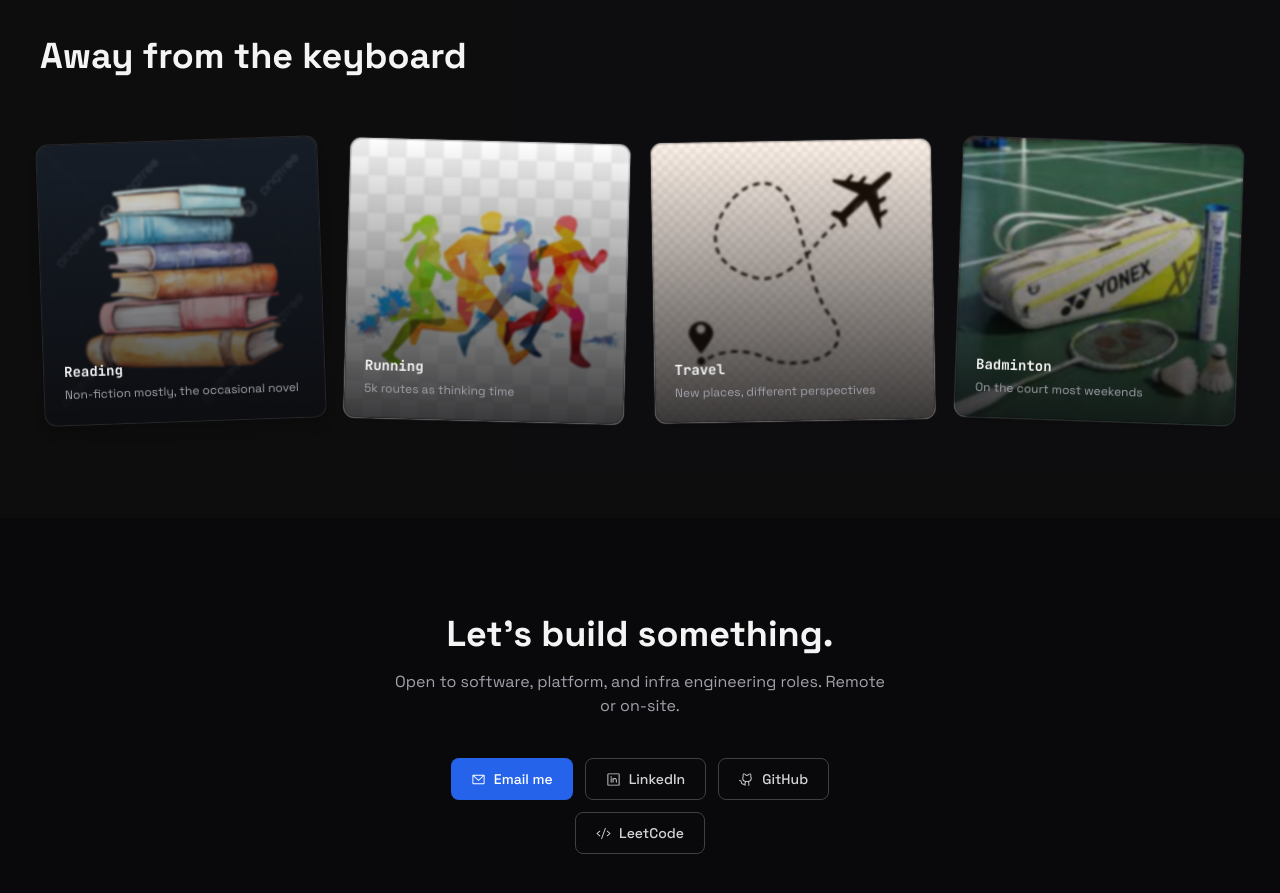
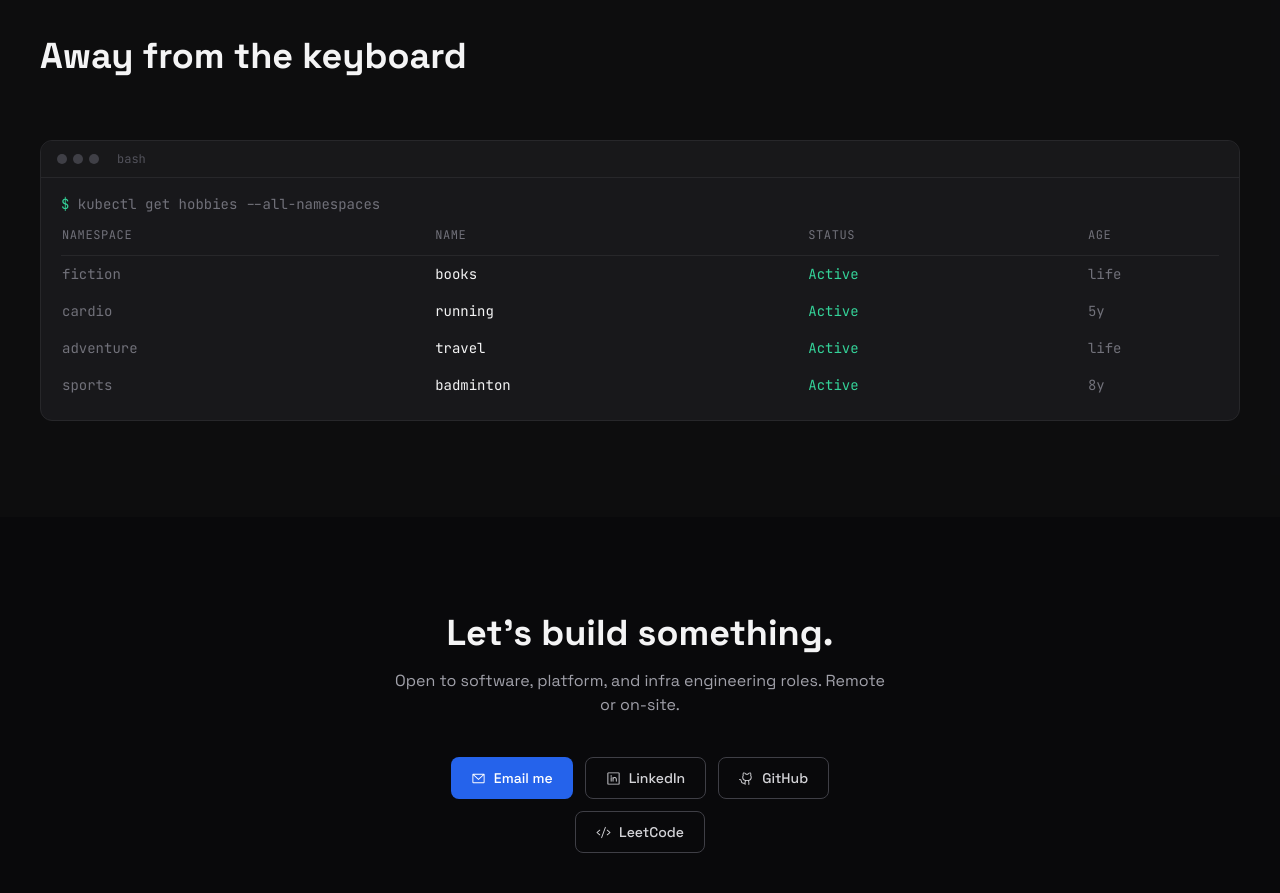
Before and after one commit to mrunalbuilds/Personal-portfolio-website, a Next.js app: page / in a window 1280 px wide. Shown: the part 4860-5753 px from the top of the page. Built offline with nearby package versions, Linux system fonts and the light colour scheme.

Commit message:
Redesign hobbies section as kubectl-style table to match terminal aesthetic

```diff
--- a/app/page.tsx
+++ b/app/page.tsx
@@ -169,37 +169,11 @@ const projects = [
   },
 ];
 
-const basePath = process.env.NODE_ENV === 'production' ? '/Personal-portfolio-website' : '';
-
 const hobbies = [
-  {
-    title: 'Reading',
-    note: 'Non-fiction mostly, the occasional novel',
-    image: `${basePath}/books.png`,
-    tint: 'bg-blue-400/10',
-    rotate: '-2deg',
-  },
-  {
-    title: 'Running',
-    note: '5k routes as thinking time',
-    image: `${basePath}/running.png`,
-    tint: 'bg-green-400/12',
-    rotate: '1.5deg',
-  },
-  {
-    title: 'Travel',
-    note: 'New places, different perspectives',
-    image: `${basePath}/travel.jpg`,
-    tint: 'bg-orange-400/10',
-    rotate: '-1deg',
-  },
-  {
-    title: 'Badminton',
-    note: 'On the court most weekends',
-    image: `${basePath}/badminton.jpeg`,
-    tint: 'bg-yellow-400/12',
-    rotate: '2deg',
-  },
+  { namespace: 'fiction', name: 'books', status: 'Active', age: 'life' },
+  { namespace: 'cardio', name: 'running', status: 'Active', age: '5y' },
+  { namespace: 'adventure', name: 'travel', status: 'Active', age: 'life' },
+  { namespace: 'sports', name: 'badminton', status: 'Active', age: '8y' },
 ];
 
 /* ── page ───────────────────────────────────────────────────────────── */
@@ -501,36 +475,43 @@ export default function Home() {
         </div>
       </section>
 
-      {/* Hobbies — sticky notes */}
+      {/* Hobbies — kubectl style */}
       <section id="hobbies" className="py-24 bg-zinc-900/25">
         <div className="max-w-7xl mx-auto px-6 lg:px-10">
           <Reveal>
             <h2 className="text-4xl font-bold mb-16">Away from the keyboard</h2>
           </Reveal>
-          <div className="grid grid-cols-2 lg:grid-cols-4 gap-6">
-            {hobbies.map((h, i) => (
-              <Reveal key={h.title} delay={i * 0.07}>
-                <div
-                  className="relative aspect-square rounded-xl overflow-hidden shadow-lg border border-zinc-800"
-                  style={{ transform: `rotate(${h.rotate})` }}
-                >
-                  <Image
-                    src={h.image}
-                    alt={h.title}
-                    fill
-                    className="object-cover"
-                  />
-                  <div className={`absolute inset-0 ${h.tint} backdrop-blur-[1px]`} />
-                  <div className="relative z-10 p-5 flex flex-col justify-end h-full bg-gradient-to-t from-zinc-950/80 to-transparent">
-                    <p className="font-mono text-sm font-bold text-zinc-100 leading-tight">
-                      {h.title}
-                    </p>
-                    <p className="text-xs text-zinc-400 mt-1 leading-relaxed">{h.note}</p>
-                  </div>
-                </div>
-              </Reveal>
-            ))}
-          </div>
+          <Reveal>
+            <TerminalWindow command="kubectl get hobbies --all-namespaces">
+              <div className="overflow-x-auto">
+                <table className="w-full text-sm font-mono min-w-[480px]">
+                  <thead>
+                    <tr className="text-zinc-500 border-b border-zinc-800">
+                      <th className="text-left pb-3 pr-6 font-normal tracking-wider text-xs">NAMESPACE</th>
+                      <th className="text-left pb-3 pr-6 font-normal tracking-wider text-xs">NAME</th>
+                      <th className="text-left pb-3 pr-6 font-normal tracking-wider text-xs">STATUS</th>
+                      <th className="text-left pb-3 font-normal tracking-wider text-xs">AGE</th>
+                    </tr>
+                  </thead>
+                  <tbody>
+                    {hobbies.map((h, i) => (
+                      <tr
+                        key={`${h.namespace}-${h.name}`}
+                        className="border-b border-zinc-900/60 hover:bg-zinc-800/30 transition-colors"
+                      >
+                        <td className="py-2 pr-6 text-zinc-500">{h.namespace}</td>
+                        <td className="py-2 pr-6 text-zinc-100">{h.name}</td>
+                        <td className="py-2 pr-6">
+                          <span className="text-emerald-400">{h.status}</span>
+                        </td>
+                        <td className="py-2 text-zinc-500">{h.age}</td>
+                      </tr>
+                    ))}
+                  </tbody>
+                </table>
+              </div>
+            </TerminalWindow>
+          </Reveal>
         </div>
       </section>
 
```
